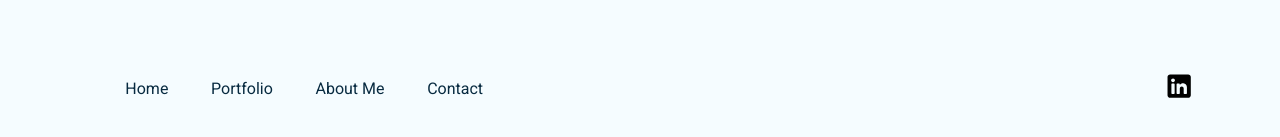
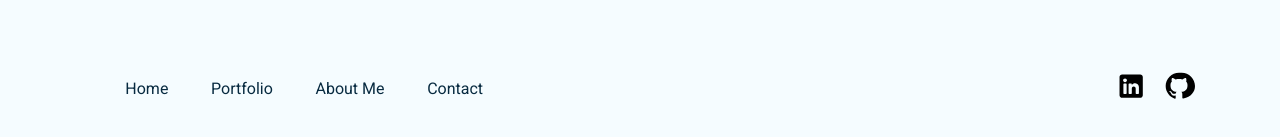
Before and after one commit to Sarapezzotta20/MyPortfolio_ReactJS, a React (Create React App) app: page / in a window 1280 px wide. Shown: the part 4217-4354 px from the top of the page. Built offline with nearby package versions, Linux system fonts and the light colour scheme.

Commit message:
used emaljs for cotactMe form

```diff
--- a/package.json
+++ b/package.json
@@ -6,6 +6,7 @@
     "node": ">=12.x"
   },
   "dependencies": {
+    "@emailjs/browser": "^4.4.1",
     "react": "^18.2.0",
     "react-dom": "^18.2.0",
     "react-router-dom": "^6.14.2",
--- a/src/Pages/Home/ContactMe.jsx
+++ b/src/Pages/Home/ContactMe.jsx
@@ -1,4 +1,30 @@
+import React from "react";
+import emailjs from "@emailjs/browser";
+
 export default function ContactMe() {
+  const sendEmail = (e) => {
+    e.preventDefault();
+
+    emailjs
+      .sendForm(
+        "service_vnweilj",
+        "template_bfdz8pr",
+        e.target,
+        "Vh0Z2dPxAYzWeLCDI"
+      )
+      .then((response) => {
+        console.log("SUCCESS!", response.status, response.text);
+        alert("Message sent successfully!");
+      })
+      .catch((err) => {
+        console.error("FAILED...", err);
+        alert("Failed to send message. Please try again later.");
+      });
+
+    // Optional: Reset the form after submission
+    e.target.reset();
+  };
+
   return (
     <section id="Contact" className="contact--section">
       <div>
@@ -8,7 +34,7 @@ export default function ContactMe() {
           inquiries—I'm excited to connect with you!
         </p>
       </div>
-      <form className="contact--form--container">
+      <form className="contact--form--container" onSubmit={sendEmail}>
         <div className="container">
           <label htmlFor="first-name" className="contact--label">
             <span className="text-md">First Name</span>
--- a/src/Pages/Home/Footer.jsx
+++ b/src/Pages/Home/Footer.jsx
@@ -63,6 +63,7 @@ function Footer() {
         </div>
         <div className="footer--social--icon">
           <ul>
+            {/* linkedin icon */}
             <li>
               <a
                 href="https://www.linkedin.com/"
@@ -86,6 +87,28 @@ function Footer() {
                 </svg>
               </a>
             </li>
+            {/* github icon */}
+            <li>
+              <a
+                href="https://github.com/"
+                className="navbar--content"
+                target="_blank"
+                rel="noreferrer"
+              >
+                <svg
+                  xmlns="http://www.w3.org/2000/svg"
+                  width="32"
+                  height="32"
+                  viewBox="0 0 24 24"
+                  fill="none"
+                >
+                  <path
+                    d="M12 2C6.477 2 2 6.477 2 12c0 4.418 2.868 8.16 6.838 9.487.5.092.682-.217.682-.482v-1.822c-2.781.605-3.373-1.343-3.373-1.343-.454-1.154-1.109-1.461-1.109-1.461-.908-.621.069-.608.069-.608 1.003.071 1.53 1.032 1.53 1.032.892 1.534 2.339 1.092 2.905.835.092-.646.349-1.092.635-1.343-2.222-.253-4.556-1.111-4.556-4.943 0-1.09.39-1.982 1.03-2.684-.103-.253-.447-1.274.099-2.655 0 0 .84-.269 2.75 1.025.798-.222 1.654-.333 2.5-.338.846.005 1.702.116 2.5.338 1.909-1.293 2.749-1.025 2.749-1.025.548 1.381.203 2.402.1 2.655.64.702 1.03 1.594 1.03 2.684 0 3.837-2.337 4.693-4.564 4.94.358.309.678.921.678 1.849v2.736c0 .266.18.577.688.482C21.132 20.16 24 16.418 24 12 24 6.477 19.523 2 14 2H12z"
+                    fill="black"
+                  />
+                </svg>
+              </a>
+            </li>
           </ul>
         </div>
       </div>
```
Also changed, not shown: 1 other file (tests, documents, lock files or other folders).
